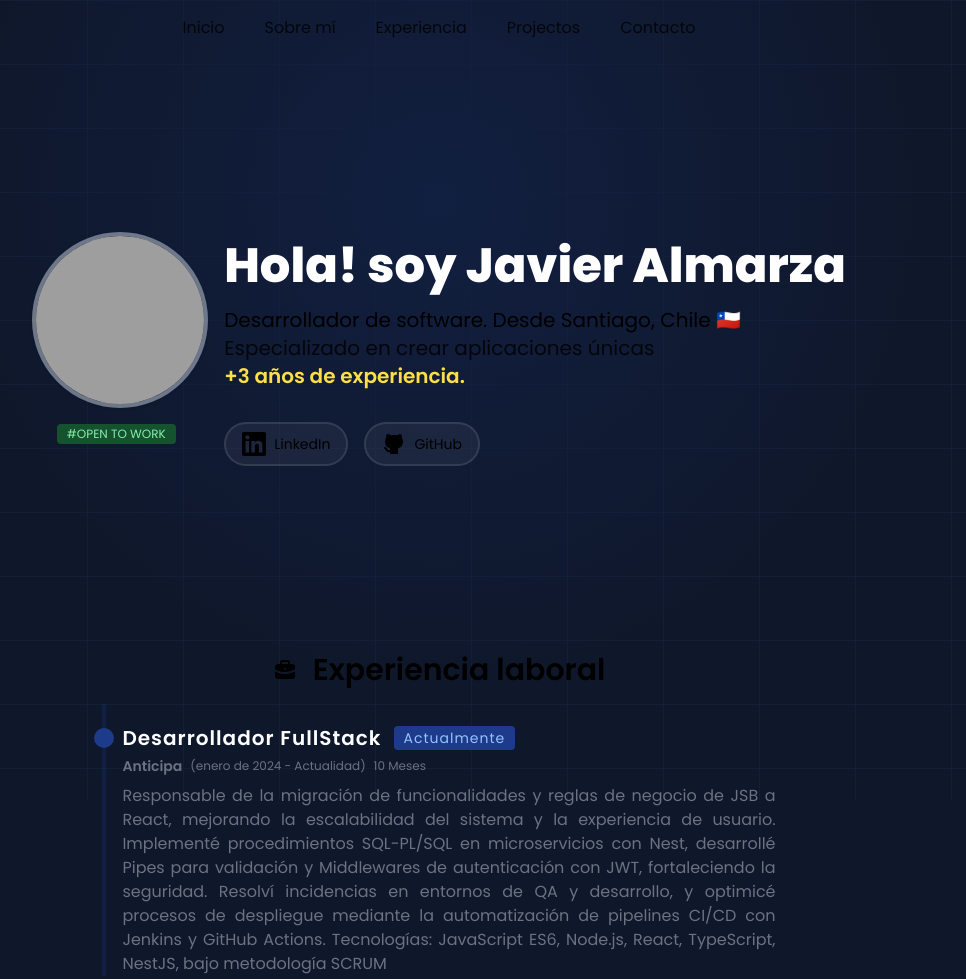
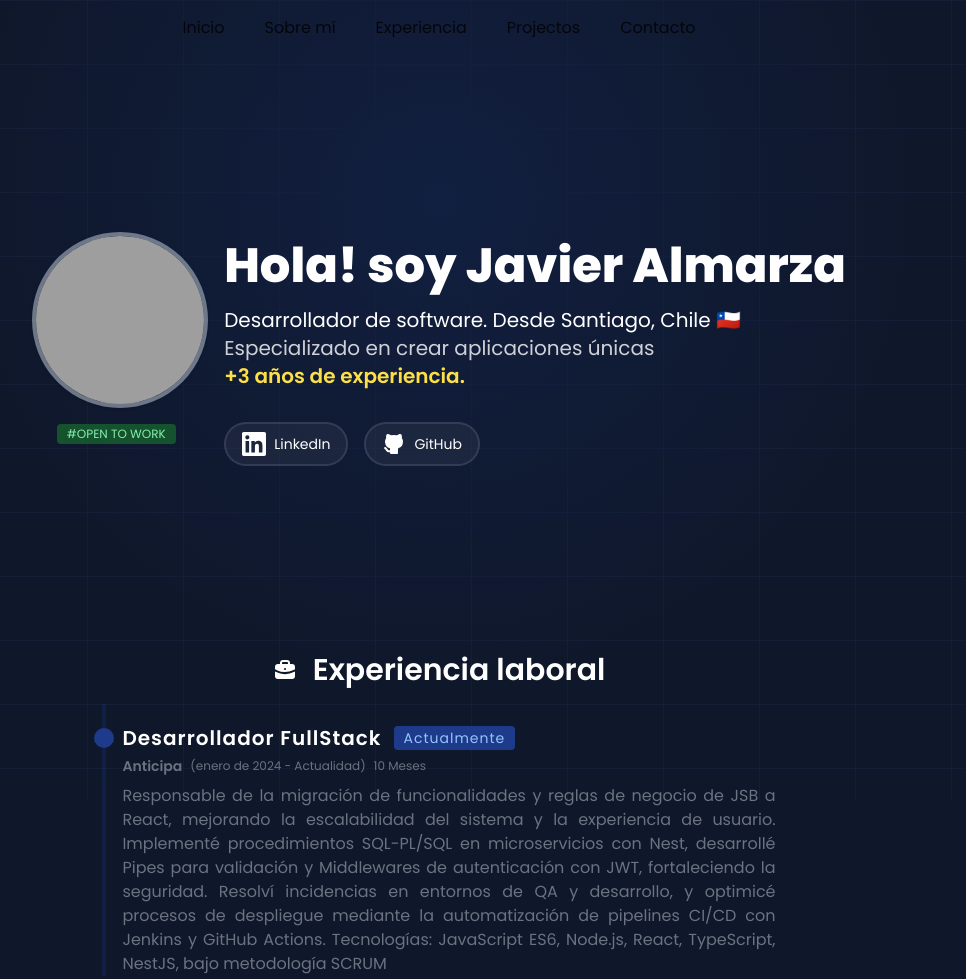
Before and after one commit to JajoScript/portafolio, an Astro site: page / in a window 1280 px wide. Shown: the top 979 px of the page, without its empty margins (201-1167 px from the left). Built offline with nearby package versions, Linux system fonts and the light colour scheme; Astro itself is replaced by a stand-in of ours; grey boxes are pictures that could not be loaded.

Commit message:
:art: Modificación de estilos

```diff
--- a/src/pages/index.astro
+++ b/src/pages/index.astro
@@ -76,14 +76,14 @@ const image: GetImageResult = await getImage({
           >
             <span
               class={`
-                text-lg md:text-xl text-wrap text-center
+                text-lg md:text-xl text-wrap text-center text-white
               `}
             >
               Desarrollador de software. Desde Santiago, Chile 🇨🇱
             </span>
             <span
               class={`
-              text-lg md:text-xl text-wrap text-center
+              text-lg md:text-xl text-wrap text-center text-white
               opacity-80
             `}
             >
@@ -101,13 +101,13 @@ const image: GetImageResult = await getImage({
 
           <nav class="flex justify-center md:justify-start gap-x-4 mt-8">
             <BadgeSocial url="https://www.linkedin.com/in/javier-almarza/">
-              <LinkedInIcon class="size-6" />
-              <p class="text-sm">LinkedIn</p>
+              <LinkedInIcon class="size-6 text-white" />
+              <p class="text-white text-sm">LinkedIn</p>
             </BadgeSocial>
 
             <BadgeSocial url="https://github.com/JajoScript">
-              <GitHubIcon class="size-6" />
-              <p class="text-sm">GitHub</p>
+              <GitHubIcon class="size-6 text-white" />
+              <p class="text-white text-sm">GitHub</p>
             </BadgeSocial>
           </nav>
         </div>
@@ -116,10 +116,10 @@ const image: GetImageResult = await getImage({
 
     <SectionContainer id="EXPERIENCIE">
       <div class="flex flex-row items-center gap-4 mb-4">
-        <BriefcaseIcon class="size-4 md:size-6" />
+        <BriefcaseIcon class="size-4 md:size-6 text-white" />
         <h2
           class={`
-            text-2xl md:text-3xl font-semibold
+            text-2xl md:text-3xl font-semibold text-white
           `}
         >
           Experiencia laboral
```
